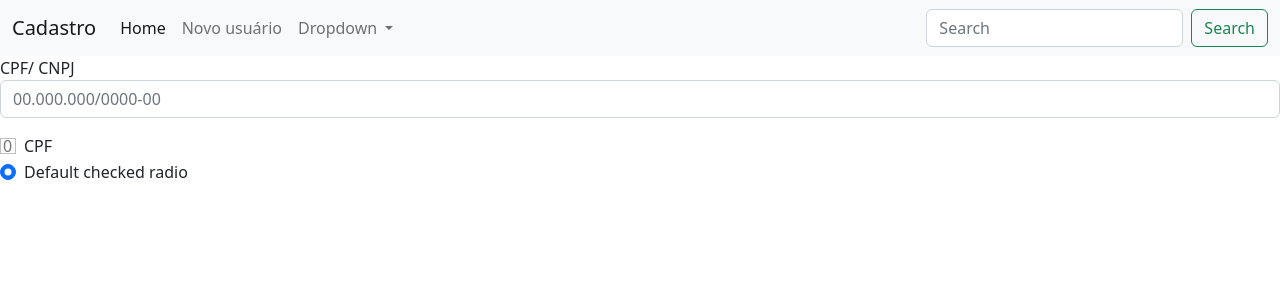
After one commit to Lony-dot/CRUD, a PHP site: page /indexteste.php?page=novo in a window 1280 px wide. The commit adds this page. Shown: the top 300 px of the page. Run offline with PHP 8.4, Linux system fonts and the light colour scheme; some libraries are stand-ins or nearby versions.

Commit message:
Modificando a tela de novo usuário

```diff
--- a/index.php
+++ b/index.php
@@ -41,11 +41,11 @@
         </div>
     </nav>
 
-        <div class="container">
+        <div class="container"> <!-- Ideal deixar dentro de um container para melhorar a visualização-->
             <div class="row">
                 <div class="col mt-5">
                 <?php
-                    include("config.php"); //arquivo de conexão com o banco de dados
+                    include("config.php"); //arquivo de conexão com o banco de dados, imprescindível ter ele aqui.
                     switch(@$_REQUEST["page"]){ //requisição da página
                         case "novo":
                         include("novo-usuario.php");
--- /dev/null
+++ b/indexteste.php
@@ -0,0 +1,82 @@
+<!doctype html>
+<html lang="pt-BR">
+  <head>
+    <!-- Required meta tags -->
+    <meta charset="utf-8">
+    <meta name="viewport" content="width=device-width, initial-scale=1">
+
+    <!-- Bootstrap CSS -->
+
+    <link rel="stylesheet" href="css/bootstrap.min.css">
+<script src="https://code.jquery.com/jquery-3.2.1.slim.min.js"></script>
+<script src="https://cdnjs.cloudflare.com/ajax/libs/jquery.mask/1.14.15/jquery.mask.min.js"></script>
+<script src="https://cdnjs.cloudflare.com/ajax/libs/popper.js/1.12.9/umd/popper.min.js"></script>
+<script src="https://maxcdn.bootstrapcdn.com/bootstrap/4.0.0/js/bootstrap.min.js"></script>
+
+
+
+    <title>Cadastro</title>
+  </head>
+  <body>
+
+  <nav class="navbar navbar-expand-lg bg-light">
+  <div class="container-fluid">
+    <a class="navbar-brand" href="#">Cadastro</a>
+    <button class="navbar-toggler" type="button" data-bs-toggle="collapse" data-bs-target="#navbarSupportedContent" aria-controls="navbarSupportedContent" aria-expanded="false" aria-label="Toggle navigation">
+      <span class="navbar-toggler-icon"></span>
+    </button>
+    <div class="collapse navbar-collapse" id="navbarSupportedContent">
+      <ul class="navbar-nav me-auto mb-2 mb-lg-0">
+        <li class="nav-item">
+          <a class="nav-link active" aria-current="page" href="indexteste.php">Home</a>
+        </li>
+        <li class="nav-item">
+          <a class="nav-link" href="#">Novo usuário</a>
+        </li>
+        <li class="nav-item dropdown">
+          <a class="nav-link dropdown-toggle" href="#" role="button" data-bs-toggle="dropdown" aria-expanded="false">
+            Dropdown
+          </a>
+          <ul class="dropdown-menu">
+            <li><a class="dropdown-item" href="?page=novo">Novo usuário</a></li>
+            <li><a class="dropdown-item" href="?page=listar">Listar usuário</a></li>
+            <li><hr class="dropdown-divider"></li>
+            <li><a class="dropdown-item" href="#">Something else here</a></li>
+          </ul>
+        </li>
+        <li class="nav-item">
+          <!-- <a class="nav-link disabled">Disabled</a> -->
+        </li>
+      </ul>
+      <form class="d-flex" role="search">
+        <input class="form-control me-2" type="search" placeholder="Search" aria-label="Search">
+        <button class="btn btn-outline-success" type="submit">Search</button>
+      </form>
+    </div>
+  </div>
+</nav>
+
+
+</body>
+</html>
+
+
+<div class="mb-3">
+        <label>CPF/ CNPJ</label>
+
+        <input type="text" placeholder="00.000.000/0000-00"  minlength="14" maxlength="14" class="form-control" onkeypress="$(this).mask('000.000.000-00');"  required>
+    </div>
+
+    <div class="form-check">
+  <input type="text" class="form-check-input" class="form-control" type="radio" placeholder="00.000.000/0000-00"  minlength="14" maxlength="14" name="flexRadioDefault" id="flexRadioDefault1" onkeypress="$(this).mask('000.000.000-00');" required>
+  <label class="form-check-label" for="flexRadioDefault1">
+    CPF
+  </label>
+</div>
+
+<div class="form-check">
+  <input class="form-check-input" type="radio" name="flexRadioDefault" id="flexRadioDefault2" checked>
+  <label class="form-check-label" for="flexRadioDefault2">
+    Default checked radio
+  </label>
+</div>
```
Also changed, not shown: novo-usuario.php (+11 -5 lines), css/bootstrap.rtl.css.
